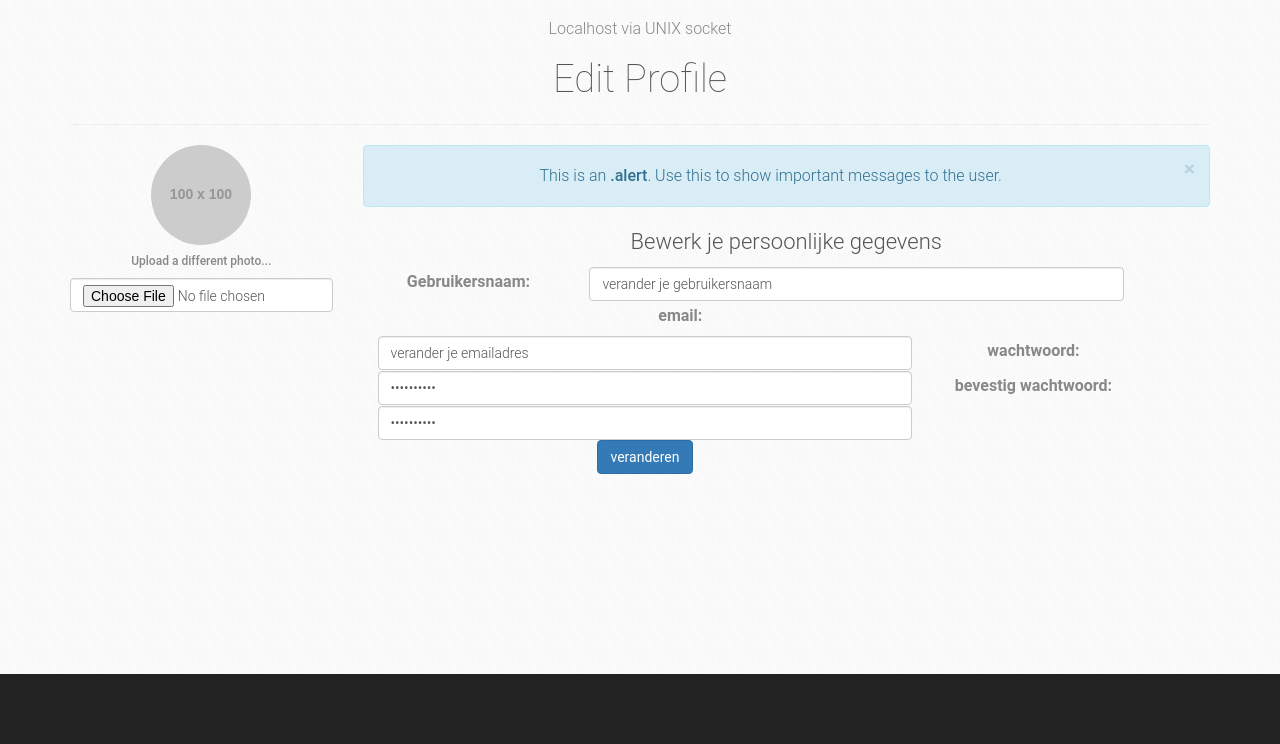
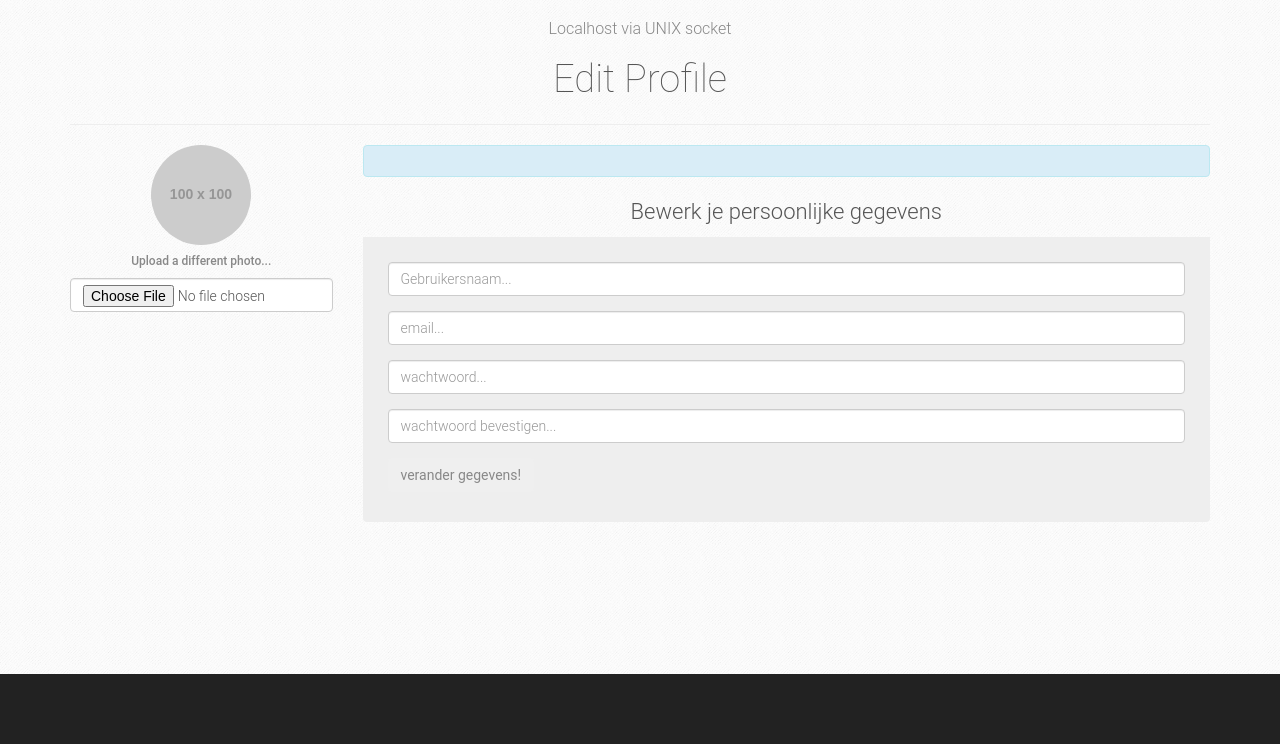
Before and after one commit to ErhanLammar/IMDstagram, a PHP site: page /editprofile.php in a window 1280 px wide. Shown: the part 56-800 px from the top of the page. Run offline with PHP 8.4, Linux system fonts and the light colour scheme; the visitor is signed in with stand-in values (Sample User, id 1); grey boxes labelled with a size stand in for pictures from a placeholder-image service; some libraries are stand-ins or nearby versions.

Commit message:
Update editprofile.php

```diff
--- a/editprofile.php
+++ b/editprofile.php
@@ -25,7 +25,7 @@ if(!empty($_POST['change'])){
         $u->Password = $_POST['form-password'];
         $u->Passwordconfirmation = $_POST['form-passwordconf'];
         $u->Update($_SESSION['loggedIn']);
-        $succes= "Je bent nu lid van IMDstagram ga naar onze <a href='login.php'>login</a> pagina";
+        $succes= "Je gegevens zijn aangepast";
     }
     catch(exception $e){
         $succes = $e->getMessage();
@@ -126,44 +126,34 @@ if(!empty($_POST['change'])){
         <!-- edit form column -->
         <div class="col-md-9 personal-info">
             <div class="alert alert-info alert-dismissable">
-                <a class="panel-close close" data-dismiss="alert">×</a>
-                <i class="fa fa-coffee"></i>
-                This is an <strong>.alert</strong>. Use this to show important messages to the user.
+                <?php if(isset($succes)) {
+                    echo "<p> $succes</p>";
+                }
+                ?>
             </div>
             <h3>Bewerk je persoonlijke gegevens</h3>
 
-            <form role="form" action="" method="post" class="form-horizontal">
-                <div class="form-group">
-                    <label class="col-md-3 control-label">Gebruikersnaam:</label>
-                    <div class="col-md-8">
-                        <input class="form-control" name="form-username" type="text" value="verander je gebruikersnaam">
+            <div class="form-bottom">
+                <form role="form" action="" method="post" class="login-form">
+                    <div class="form-group">
+                        <label class="sr-only" for="form-username">Username</label>
+                        <input type="text" name="form-username" placeholder="Gebruikersnaam..." class="form-username form-control" id="form-username">
                     </div>
-                </div>
-                <div class="form-group">
-                    <label class="col-md-3 control-label">email:</label>
-                    <div class="col-md-8">
-                        <input class="form-control" name="form-email" type="text" value="verander je emailadres">
+                    <div class="form-group">
+                        <label class="sr-only" for="form-email">Password</label>
+                        <input type="text" name="form-email" placeholder="email..." class="form-email form-control" id="form-email">
                     </div>
-                </div>
-                <div class="form-group">
-                    <label class="col-md-3 control-label">wachtwoord:</label>
-                    <div class="col-md-8">
-                        <input class="form-control" name="form-password" type="password" value="wachtwoord">
+                    <div class="form-group">
+                        <label class="sr-only" for="form-password">Password</label>
+                        <input type="password" name="form-password" placeholder="wachtwoord..." class="form-password form-control" id="form-password">
                     </div>
-                </div>
-                <div class="form-group">
-                    <label class="col-md-3 control-label">bevestig wachtwoord:</label>
-                    <div class="col-md-8">
-                        <input class="form-control" name="form-passwordconf" type="password" value="wachtwoord">
+                    <div class="form-group">
+                        <label class="sr-only" for="form-passwordconf">Password</label>
+                        <input type="password" name="form-passwordconf" placeholder="wachtwoord bevestigen..." class="form-passwordconf form-control" id="form-passwordconf">
                     </div>
-                </div>
-                <div class="form-group">
-                    <label class="col-md-3 control-label"></label>
-                    <div class="col-md-8">
-                        <button type="submit" name="change" class="btn btn-primary">veranderen</button>
-                    </div>
-                </div>
-            </form>
+                    <button type="submit" name="change" class="btn">verander gegevens!</button>
+                </form>
+            </div>
         </div>
     </div>
 </div>
```
